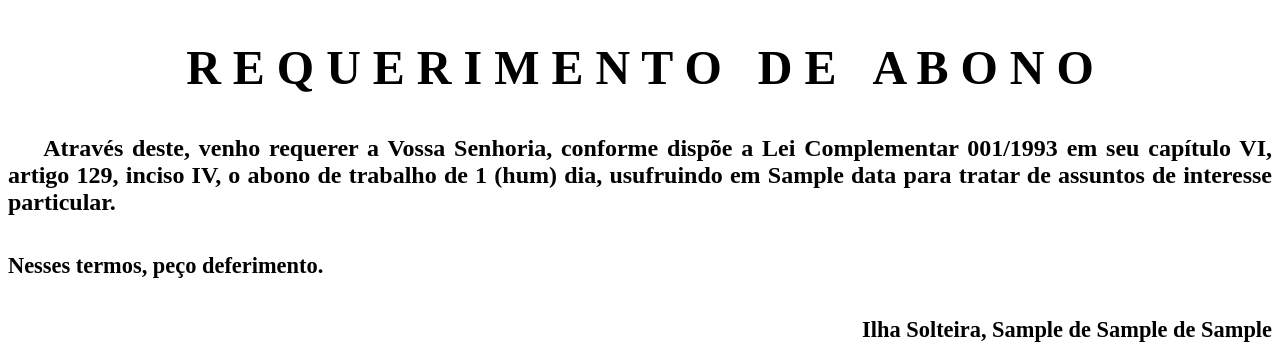
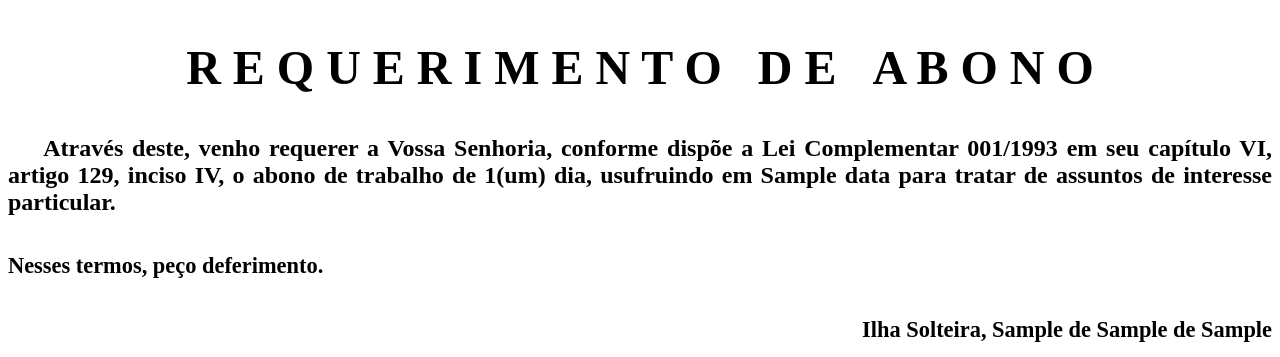
Before and after one commit to Gustavo-Ennes/feriapp, a Django app: template app/templates/template_abono.html in a window 1280 px wide. Shown: the top 357 px of the page. Run offline with Django 3.2, Linux system fonts and the light colour scheme; the template is opened without the code that fills it: most values are stand-ins (such as "Sample title", 1, 10 or a date in 2020); parts of the project's set-up code (start-up, migrations or seed data) failed here and were passed over.

Commit message:
hum por um

```diff
--- a/app/templates/template_abono.html
+++ b/app/templates/template_abono.html
@@ -14,7 +14,7 @@
 			<div id='primeiro_abono'>
 				<h1 style="font-size:3em;text-align:center;margin-top:40px;margin-bottom:40px;">R E Q U E R I M E N T O&nbsp;&nbsp;&nbsp;D E&nbsp;&nbsp;&nbsp;A B O N O<h1>
 				<h5 style="font-size:1.5em;text-align:justify;margin-bottom:20px;">
-					&nbsp;&nbsp;&nbsp;&nbsp;Através deste, venho requerer a Vossa Senhoria, conforme dispõe a Lei Complementar 001/1993 em seu capítulo VI, artigo 129, inciso IV, o abono de trabalho de 1 (hum) dia, usufruindo em {{ data }} para tratar de assuntos de interesse particular.
+					&nbsp;&nbsp;&nbsp;&nbsp;Através deste, venho requerer a Vossa Senhoria, conforme dispõe a Lei Complementar 001/1993 em seu capítulo VI, artigo 129, inciso IV, o abono de trabalho de 1(um) dia, usufruindo em {{ data }} para tratar de assuntos de interesse particular.
 				</h5>
 				<h5 style="font-size:1.4em;text-align:justify;;margin-bottom:20px;">
 					Nesses termos, peço deferimento.
```
